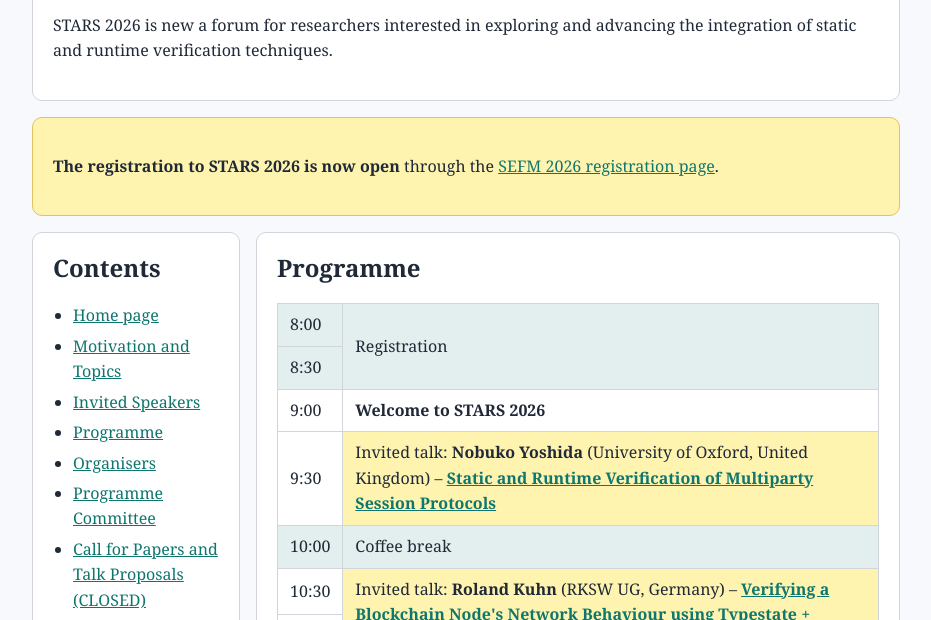
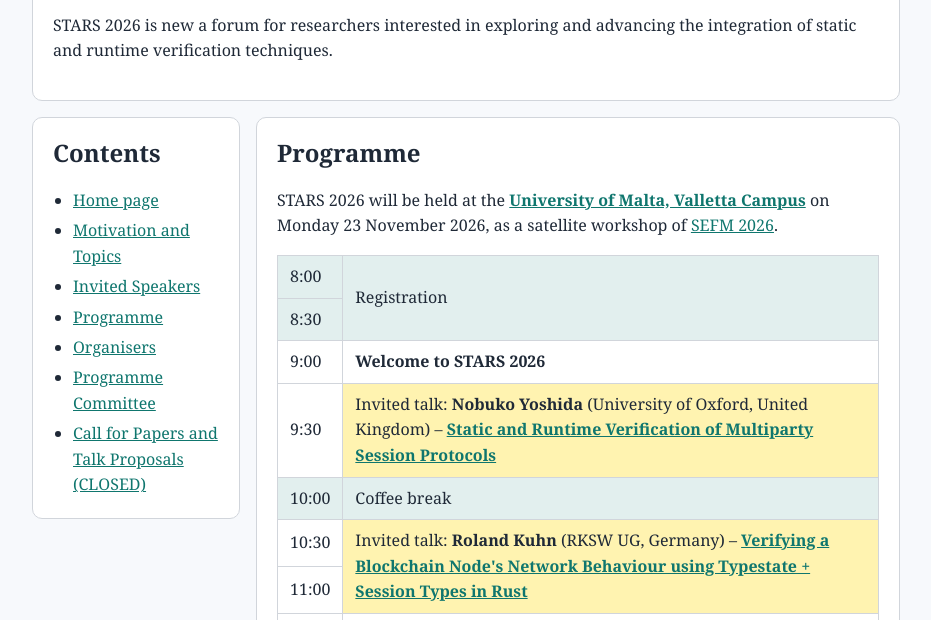
Before and after one commit to stars-workshop/stars-workshop.github.io, a plain HTML site: page programme.html in a window 1280 px wide. Shown: the part 172-792 px from the top of the page, without its empty margins (174-1105 px from the left). Drawn offline with Linux system fonts and the light colour scheme.

Commit message:
Add workshop location + remove registration link

```diff
--- a/programme.html
+++ b/programme.html
@@ -28,13 +28,6 @@
         </p>
       </header>
 
-      <section class="news-section" aria-labelledby="news">
-        <p>
-            <strong>The registration to STARS 2026 is now open</strong> through the
-            <a href="https://sefm-conference.github.io/2026/registration/">SEFM 2026 registration page</a>.
-        </p>
-      </section>
-
       <nav class="table-of-contents" aria-label="Table of contents">
         <h2>Contents</h2>
         <ul>
@@ -54,6 +47,12 @@
 
       <section aria-labelledby="programme-title">
         <h2 id="programme-title">Programme</h2>
+
+        <p>
+          STARS 2026 will be held at the
+          <strong><a href="https://maps.app.goo.gl/4HAfyjqjeKBT62MGA">University of Malta, Valletta Campus</a></strong>
+          on Monday 23 November 2026, as a satellite workshop of <a href="https://sefm-conference.github.io/2026/">SEFM 2026</a>.
+        </p>
 
         <table class="schedule">
           <thead>
```
Also changed, not shown: cfp.html (+1 -9 lines), index.html (+1 -9 lines).
